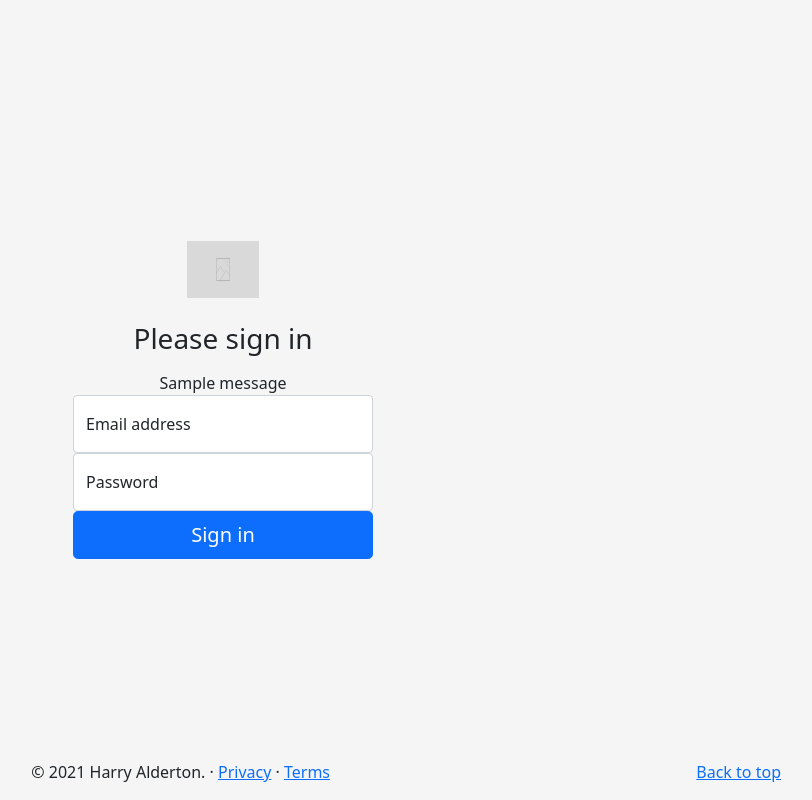
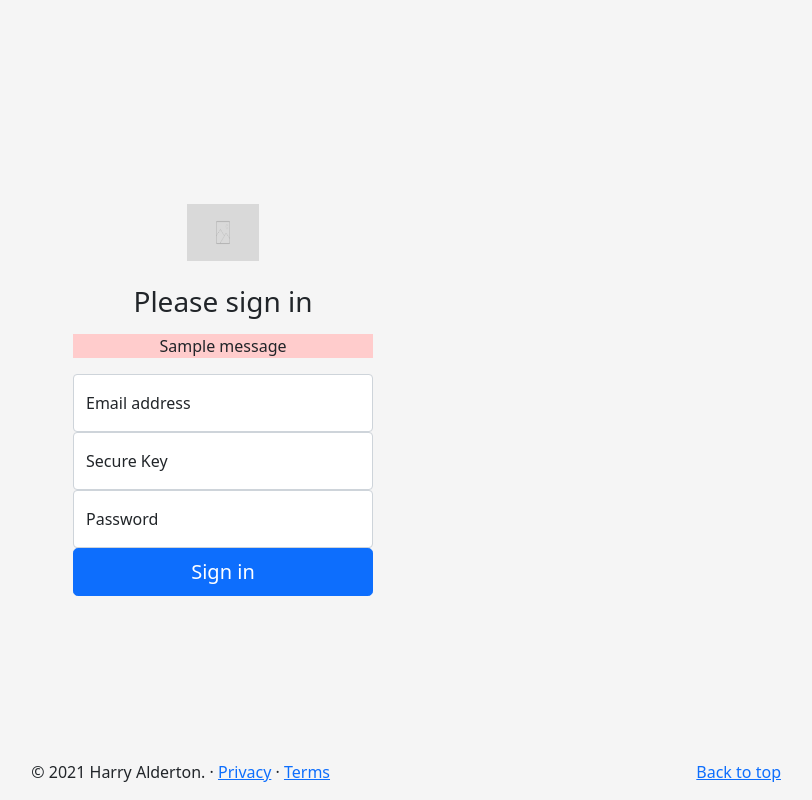
Before and after one commit to Fsociety098/DissertationPasswordManager, a Flask app: page /auth/login in a window 1280 px wide. Shown: the whole page, without its empty margins (417-1229 px from the left). Run offline with Flask 2, Linux system fonts and the light colour scheme; tables that the repository leaves empty hold one stand-in row (values such as "Sample post"); one stand-in notice (Sample message) is shown.

Commit message:
login works with correct error messages

```diff
--- a/PasswordManager/auth.py
+++ b/PasswordManager/auth.py
@@ -64,18 +64,18 @@ def register():
 @bp.route('/login', methods=('GET', 'POST'))
 def login():
     if request.method == 'POST':
-        username = request.form['username']
+        userEmail = request.form['userEmail']
+        secureKey = request.form['secureKey']
         password = request.form['password']
         db = get_db()
         error = None
         user = db.execute(
-            'SELECT * FROM user WHERE username = ?', (username,)
+            'SELECT * FROM user WHERE userEmail = ?', (userEmail,)
         ).fetchone()
-
         if user is None:
-            error = 'Incorrect username.'
-        elif not check_password_hash(user['password'], password):
-            error = 'Incorrect password.'
+            if not check_password_hash(user(['secureKey']), secureKey):
+                if not check_password_hash(user(['password']), password):
+                    error = "Your Email, Secure Key or Password is wrong. Please try again"
 
         if error is None:
             session.clear()
--- a/PasswordManager/templates/auth/login.html
+++ b/PasswordManager/templates/auth/login.html
@@ -20,12 +20,16 @@
 
         <div class="form-floating">
             {% for message in get_flashed_messages() %}
-                <div class="flash">{{ message }}</div>
+                <div class="flash flash-error">{{ message }}</div>
             {% endfor %}
         </div>
         <div class="form-floating">
-            <input type="email" class="form-control" id="username" name="username" placeholder="name@example.com">
+            <input type="email" class="form-control" id="userEmail" name="userEmail" placeholder="name@example.com">
             <label for="floatingInput">Email address</label>
+        </div>
+        <div class="form-floating">
+            <input type="text" class="form-control" id="secureKey" name="secureKey" placeholder="Secure Key">
+            <label for="floatingInput">Secure Key</label>
         </div>
         <div class="form-floating">
             <input type="password" class="form-control" id="password" name="password" placeholder="Password">
--- a/PasswordManager/templates/base.html
+++ b/PasswordManager/templates/base.html
@@ -38,7 +38,7 @@
         {% if g.user %}
             <li class="nav-item dropdown">
               <a class="nav-link dropdown-toggle" href="#" id="navbarDropdown" role="button" data-bs-toggle="dropdown" aria-expanded="false">
-                Logged in as {{ g.user['username'] }}
+                Logged in as {{ g.user['fName'] }}
               </a>
               <ul class="dropdown-menu" aria-labelledby="navbarDropdown">
                 <li><a class="dropdown-item" href="#">Account</a></li>
```
